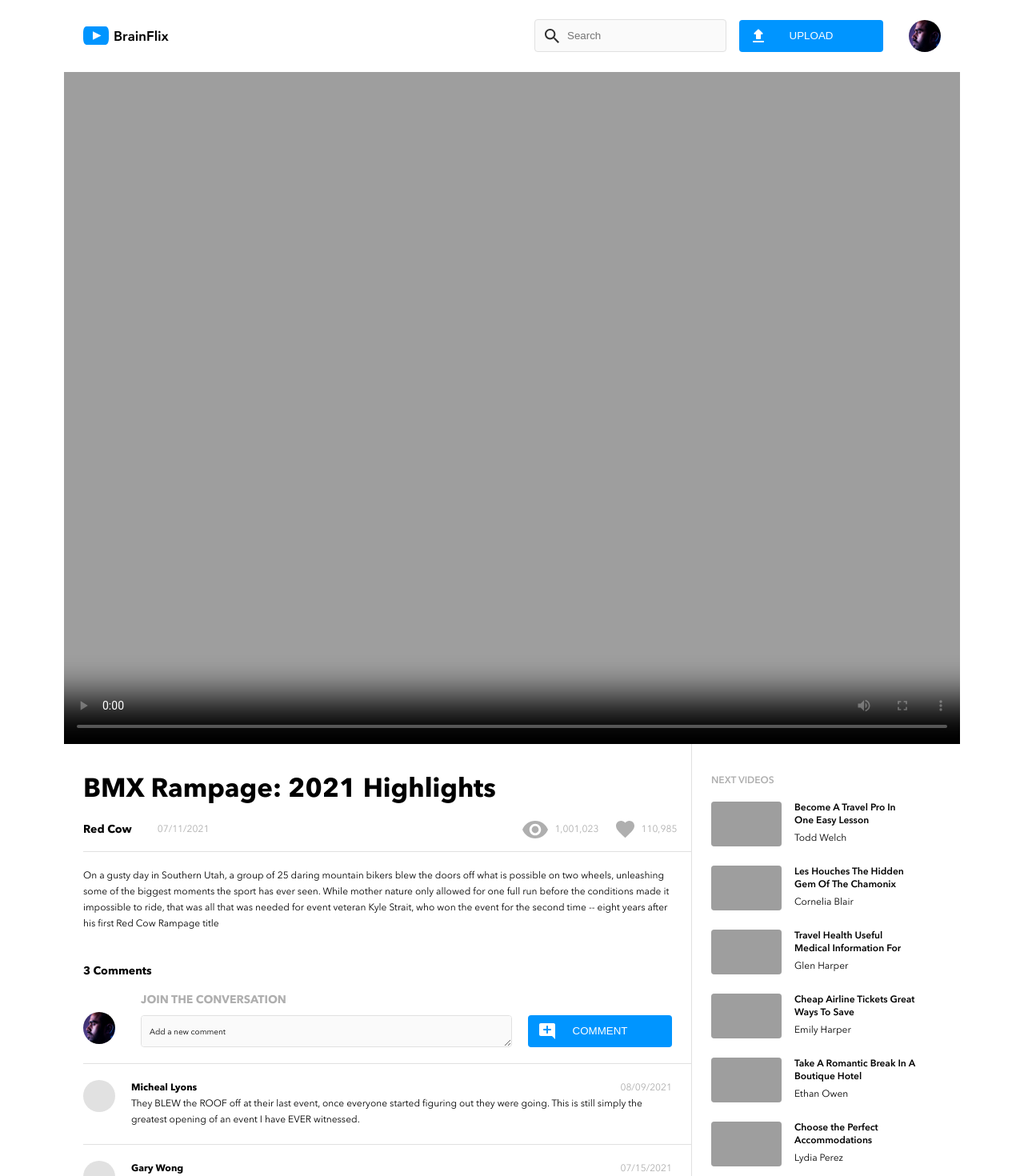
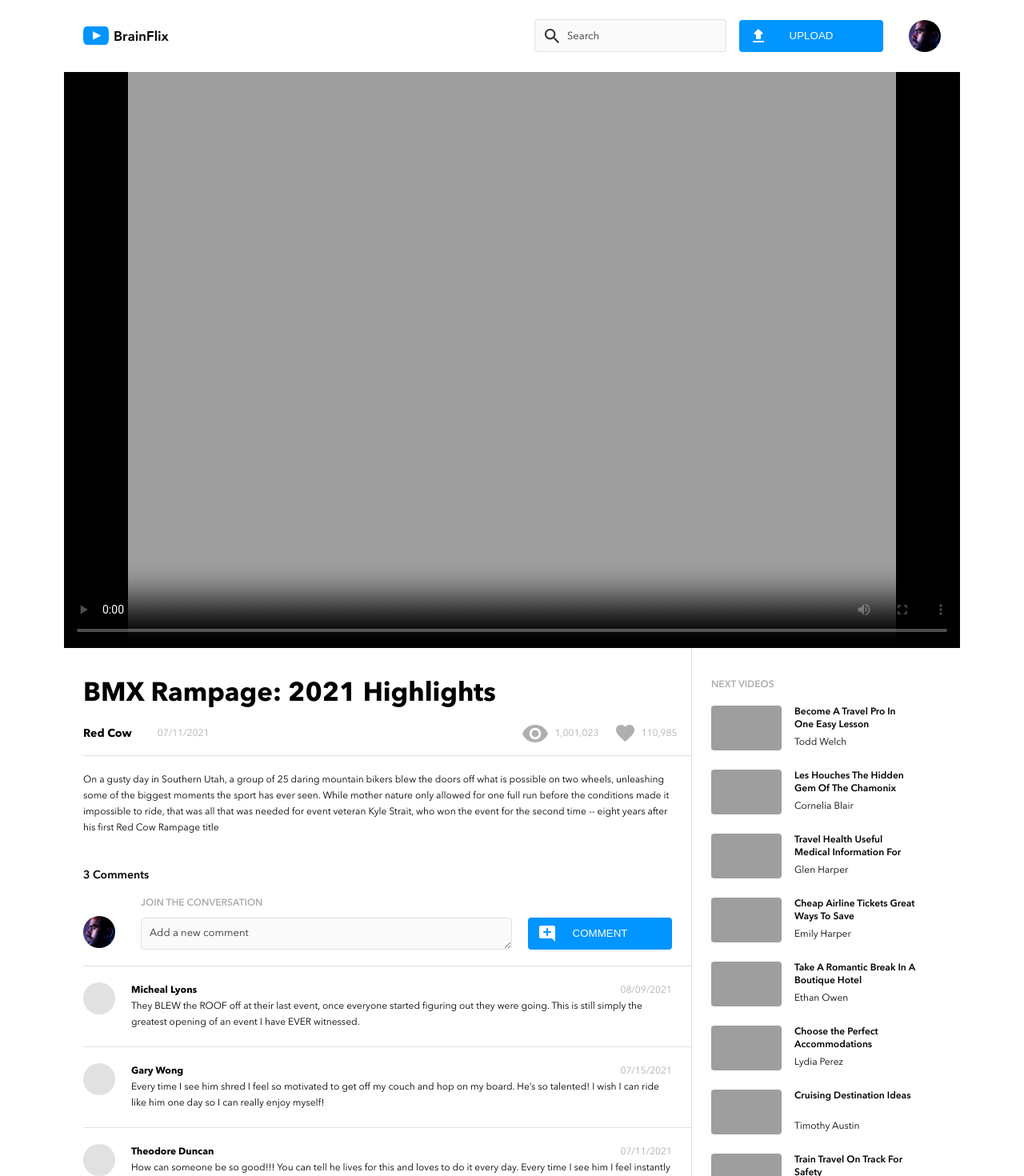
Before and after one commit to pbrosamond/paula-brunner-brainflix, a React (Create React App) app: page / in a window 1280 px wide. Shown: the top 1470 px of the page at 80% size. Built offline with nearby package versions, Linux system fonts and the light colour scheme; grey boxes are pictures that could not be loaded.

Commit message:
Fixed minor css issues. Sprint-1 Completed to best of my ability

```diff
--- a/src/components/Comments/Comments.scss
+++ b/src/components/Comments/Comments.scss
@@ -26,9 +26,15 @@
 
   &__title {
     @include h3-mobile;
+    font-weight: $demi;
 
     @include tablet {
       @include h3-tablet;
+      font-weight: $demi;
+    }
+
+    @include desktop {
+      font-weight: $demi;
     }
   }
 
@@ -79,6 +85,11 @@
     }
   }
 
+  &__label {
+    @include h2-mobile;
+    font-weight: $demi;
+  }
+
   &__text-area {
     border: 1px solid $color-mercury;
     width: 100%;
@@ -97,9 +108,9 @@
 
     &::placeholder {
       // Styles for the placeholder text
-      @include h4-mobile;
+      @include h3-mobile;
       font-weight: $regular;
-      color: $color-darkBlack;
+      color: $color-black;
       font-family: $font-family;
     }
   }
--- a/src/components/Header/Header.scss
+++ b/src/components/Header/Header.scss
@@ -58,6 +58,14 @@
     &:focus {
       @include form-field-active;
     }
+
+    &::placeholder {
+      // Styles for the placeholder text
+      @include h3-mobile;
+      font-weight: $regular;
+      color: $color-black;
+      font-family: $font-family;
+    }
   }
 
   &__button {
--- a/src/components/Hero/Hero.js
+++ b/src/components/Hero/Hero.js
@@ -5,8 +5,6 @@ function Hero({ currentVideo }) {
     <section className="hero">
       <video
         className="hero__video"
-        width="100%"
-        height="auto"
         controls
         alt={currentVideo.title}
         poster={currentVideo.image}
--- a/src/components/Hero/Hero.scss
+++ b/src/components/Hero/Hero.scss
@@ -6,14 +6,23 @@
 .hero {
   @include flexbox(column, 1rem);
   background-color: $color-darkBlack;
+  padding-top: 56.25%;
+  position: relative;
 
   // Start of Responsiveness
   @include tablet {
-    @include flexbox;
     margin: 0 auto;
   }
 
   @include desktop {
     width: 70rem;
   }
+
+  &__video {
+    position: absolute;
+    top: 0;
+    left: 0;
+    height: 100%;
+    width: 100%;
+  }
 }
```
Also changed, not shown: 1 other file (tests, documents, lock files or other folders).
